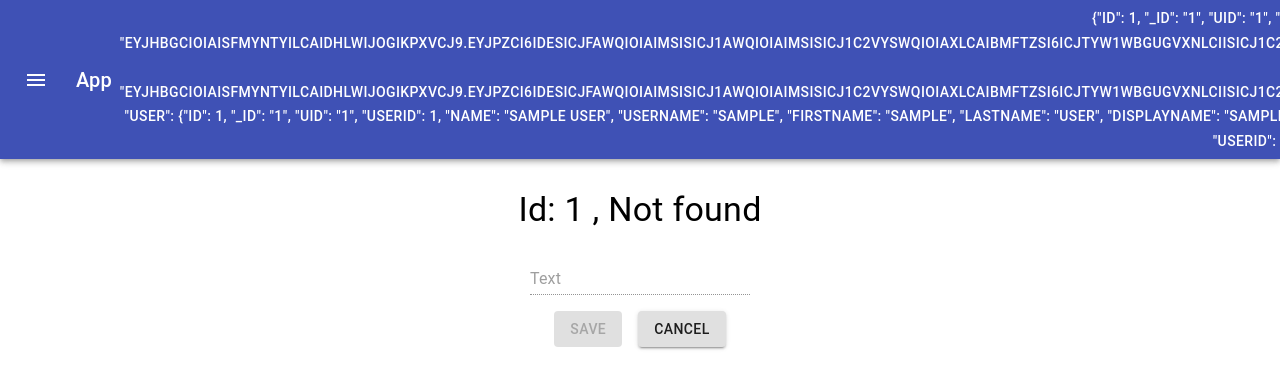
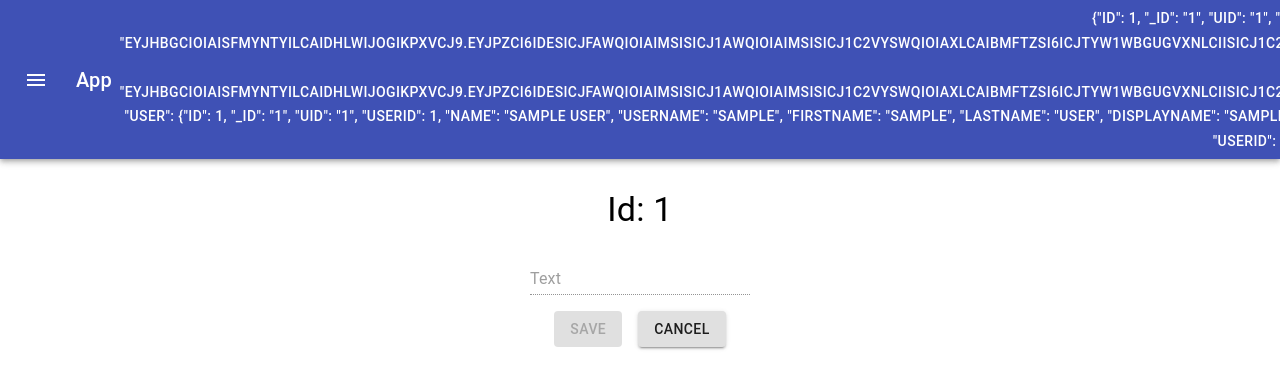
Before and after one commit to le99/mern_stack_sample, a React (Create React App) app in the folder app/client/: page /editItem/1 in a window 1280 px wide. Shown: the top 388 px of the page. Built offline with nearby package versions, Linux system fonts and the light colour scheme; no server answers; sample sign-in values are in the browser's storage.

Commit message:
Samll UI fix

```diff
--- a/app/client/src/components/EditItem.js
+++ b/app/client/src/components/EditItem.js
@@ -34,12 +34,18 @@ function CreateItem(){
   let { id } = useParams();
 
   let [ elem, setElem ] = useState(null);
+  let [ elemQueried, setElemQueried ] = useState(false);
 
   useEffect(()=>{
     axios.get('/api/'+id)
       .then((res) => {
-        setElem(res.data)
+        setElem(res.data);
+        setElemQueried(true);
+      })
+      .catch(()=>{
+        setElemQueried(false);
       });
+
   }, [id]);
 
   const formik = useFormik({
@@ -65,7 +71,7 @@ function CreateItem(){
         <Grid container className={classes.root} spacing={2} direction="column" jusify="center" alignItems="center">
           <Grid item>
             <Typography variant="h4">
-              Id: {id} {(!elem)? ', Not found': ''}
+              Id: {id} {(elemQueried && !elem)? ', Not found': ''}
             </Typography>
           </Grid>
           <Grid item xs={12}>
```
